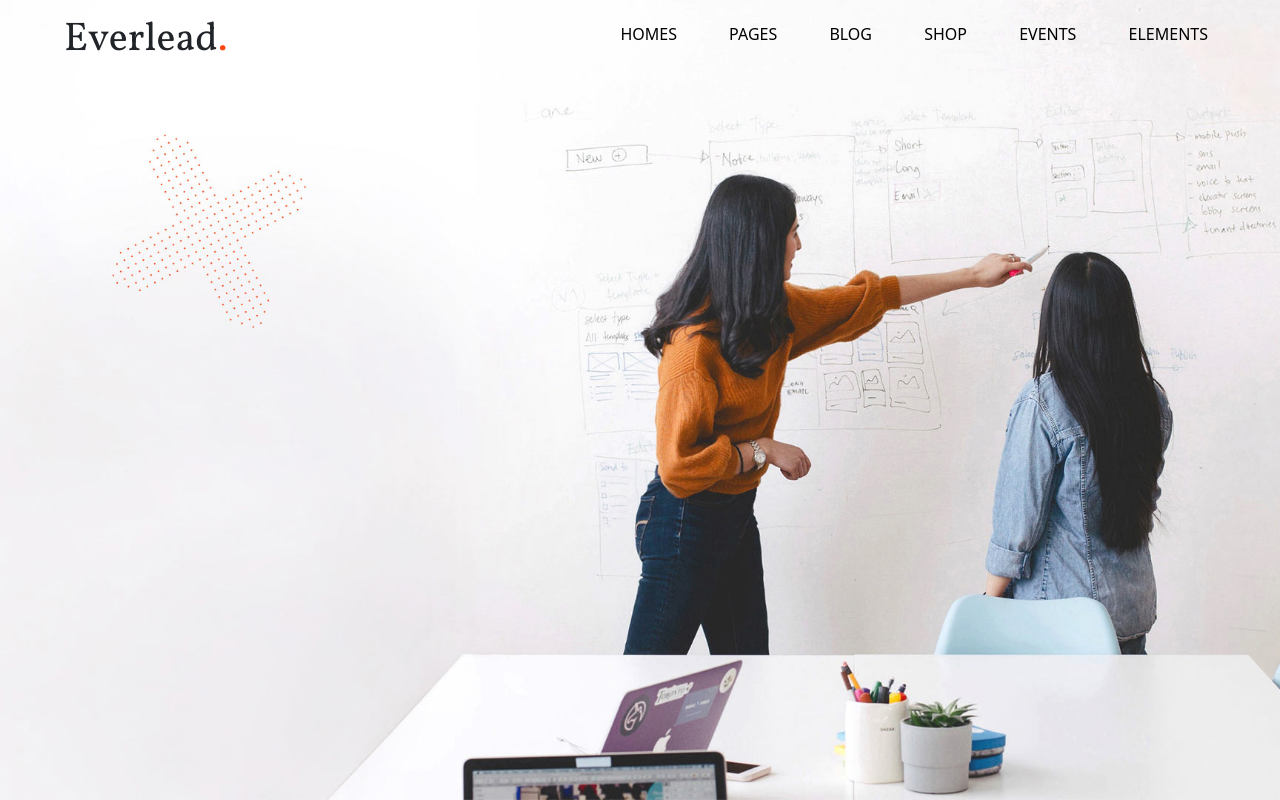
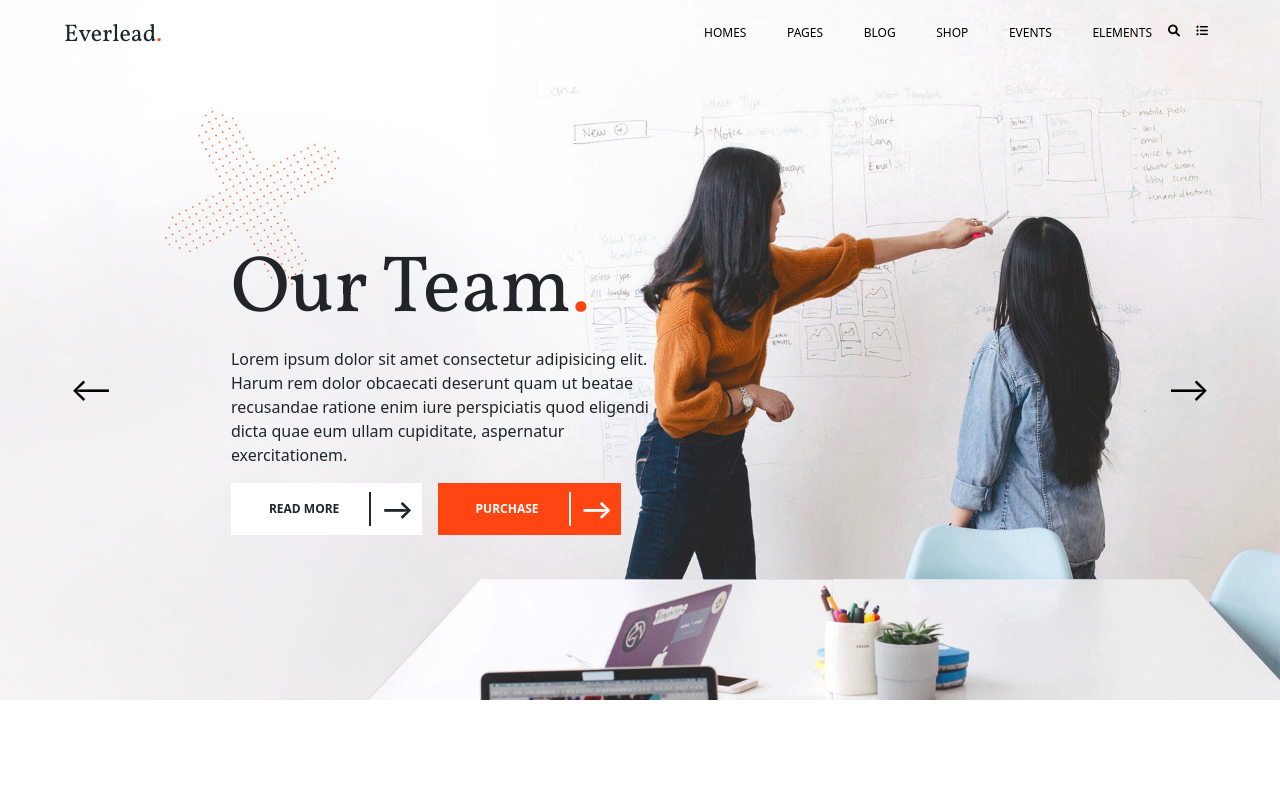
Before and after one commit to Bonu93/proj-html-vuejs, a Vue app: page / in a window 1280 px wide. Built offline with nearby package versions, Linux system fonts and the light colour scheme.

Commit message:
add header slider

```diff
--- a/src/components/Header.vue
+++ b/src/components/Header.vue
@@ -1,22 +1,75 @@
 <template>
-  <header>
+  <header class="d-flex flex-column">
       <div class="top-header site-lg-container py-3 d-flex justify-content-between align-items-center">
           <h1 class="pointed">Everlead</h1>
 
           <ul class="d-flex align-items-center">
-              <li v-for="(item, i) in navList" :key="`nav-item-${i}`"
-              class="mx-2"
-              >
+              <li v-for="(item, i) in navList" :key="`nav-item-${i}`">
 
-                    <a href="#">
-                    <svg xmlns="http://www.w3.org/2000/svg" width="32" height="32"><path d="M4 15a1 1 0 001 1h19.586l-4.292 4.292a1 1 0 001.414 1.414l6-6a.99.99 0 00.292-.702V15c0-.13-.026-.26-.078-.382a.99.99 0 00-.216-.324l-6-6a1 1 0 00-1.414 1.414L24.586 14H5a1 1 0 00-1 1z"/></svg>
+                    <a href="#"
+                    class="menu-item"
+                    >
                         {{ item }}
                     </a>
               </li>
+
+              <li>
+                  <a href="">
+                    <i class="fas fa-search"></i>
+                  </a>
+              </li>
+              <li>
+                  <a href="">
+                   <i class="fas fa-list-ul"></i>
+                  </a>
+              </li>
+
           </ul>
       </div>
 
-      <div class="slider">
+      <div class="flex-grow-1 d-flex align-items-center">
+          <div class="slider site-lg-container d-flex">
+              <button class="slider-btn left-arrow">&#10229;</button>
+              <div class="slider-content flex-grow-1">
+                  <div class="container">
+                      <div class="row">
+                          <div class="col-6">
+
+                            <h2 class="pointed">Our Team</h2>
+                            <p>
+                                Lorem ipsum dolor sit amet consectetur adipisicing elit. Harum rem dolor obcaecati deserunt quam ut beatae recusandae ratione enim iure perspiciatis quod eligendi dicta quae eum ullam cupiditate, aspernatur exercitationem.
+                            </p>
+                            <div class="cta d-flex">
+                                <div class="site-btn site-btn-prim">
+                                    <div class="btn-txt">
+                                        Read More
+                                    </div>
+                                    <div class="btn-arrow">
+                                        &#10230;
+                                    </div>
+                                </div>
+
+
+                                <div class="site-btn site-btn-orange mx-3">
+                                    <div class="btn-txt">
+                                        Purchase
+                                    </div>
+                                    <div class="btn-arrow">
+                                        &#10230;
+                                    </div>
+                                </div>
+
+
+
+
+                            </div>
+
+                          </div>
+                      </div>
+                  </div>
+              </div>
+              <button class="slider-btn right-arrow">&#10230;</button>
+          </div>
 
       </div>
   </header>
@@ -35,28 +88,30 @@ export default {
 @import '@/styles/globals.scss';
 
 header {
-    height: 100vh;
+    height: 700px;
     background-image: url('../assets/img/rev-slider-main-home-img-03.jpg');
     background-size: cover;
     background-position-y: 50%;
     background-position-x: center;
+    h1 {
+        font-size: 1.5rem;
+    }
     ul {
         list-style: none;
         height: 30px;
+        font-size: 12px;
         li {
             display: flex;
             align-items: center;
+            margin: 0 .5rem;
             a {
                 text-decoration: none;
                 color: black;
                 text-transform: uppercase;
-                svg {
-                    fill: transparent;
-                }
                 &:hover {
                     color: $orange;
-                    svg {
-                        fill: $orange;
+                    &::before {
+                        color: $orange;
                     }
                 }
             }
@@ -64,4 +119,18 @@ header {
     }
 }
 
+.menu-item::before {
+    content: '\27F6';
+    color: transparent;
+    font-size: 1rem;
+}
+
+.slider-content {
+    margin-left: 100px;
+    h2 {
+        font-size: 5rem;
+    }
+}
+
+
 </style>
--- a/src/styles/globals.scss
+++ b/src/styles/globals.scss
@@ -18,3 +18,44 @@ h4 {
 content: '.';
 color: $orange;
 }
+
+.slider-btn {
+    border: none;
+    background: none;
+    font-size: 2rem;
+}
+
+
+.site-btn {
+    display: flex;
+    align-items: center;
+    padding: .5rem;
+    text-transform: uppercase;
+    font-size: 12px;
+    font-weight: 700;
+    div {
+        display: flex;
+        align-content: center;
+    }
+    .btn-txt {
+        border-right: 2px solid currentColor;
+        padding: 8px 30px;
+        margin-right: 10px;
+    }
+    .btn-arrow {
+        font-size: 1.5rem;
+        display: flex;
+        align-items: center;
+        // vertical-align: middle;
+        height: 100%;
+    }
+}
+
+.site-btn-prim {
+    background: $white;
+}
+
+.site-btn-orange {
+    background: $orange;
+    color: $white;
+}
```
